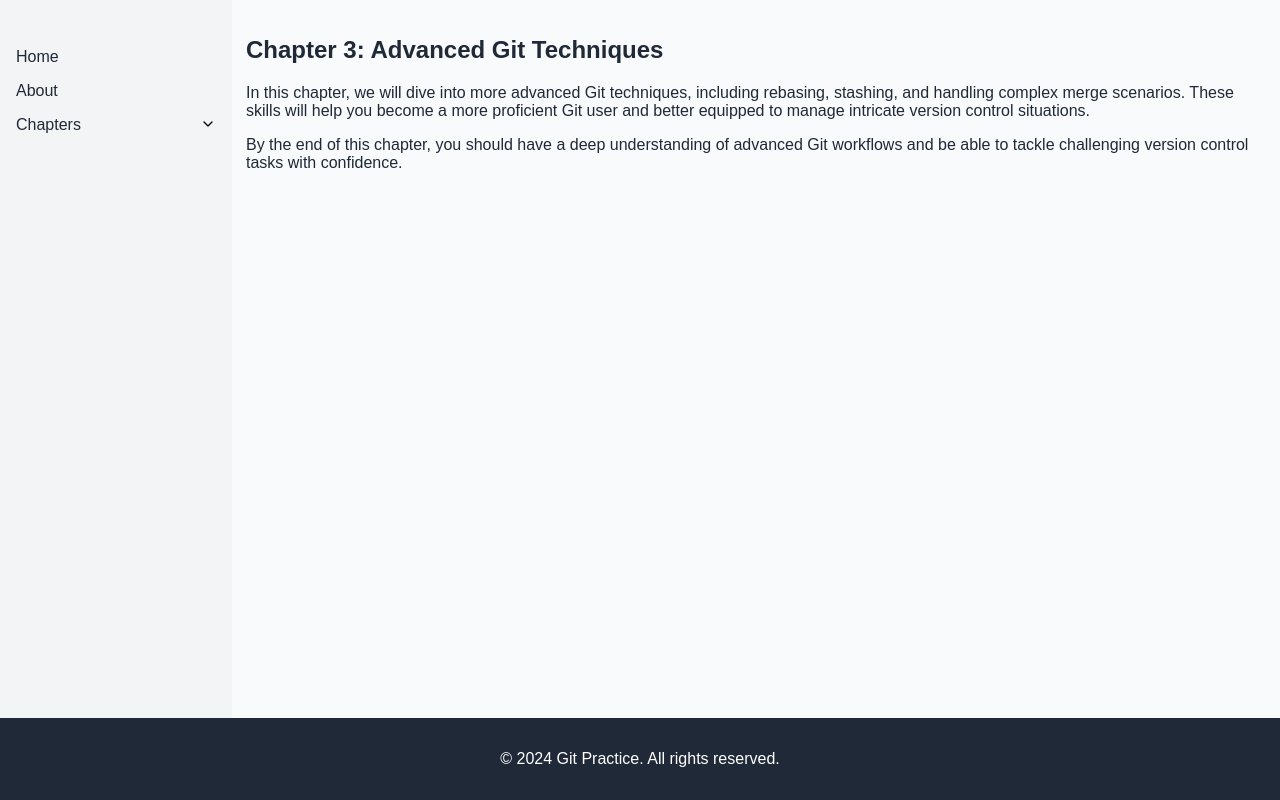
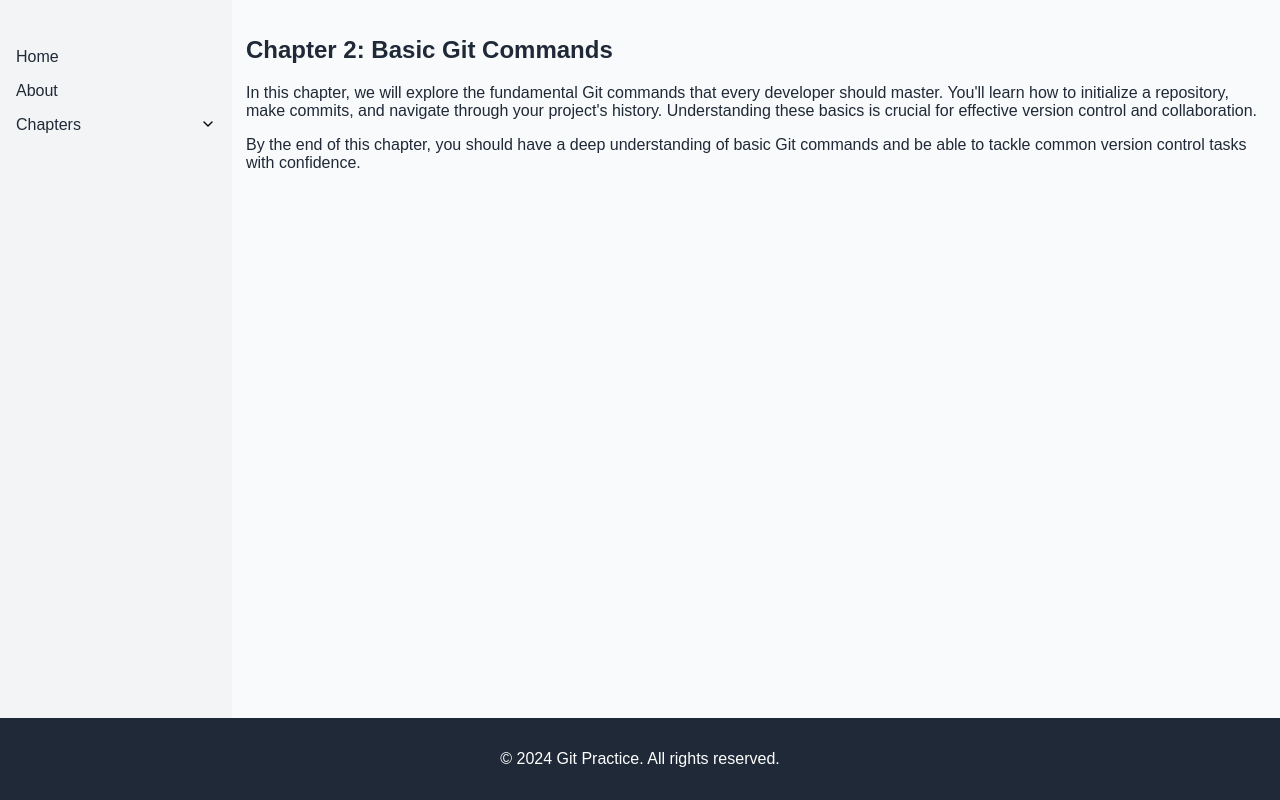
Before and after one commit to jaseemahmed/git-practice, a plain HTML site: page Chapters/chapter-2.html in a window 1280 px wide. Drawn offline with Linux system fonts and the light colour scheme.

Commit message:
bug: 13-duplicate content (#13)

```diff
--- a/Chapters/chapter-2.html
+++ b/Chapters/chapter-2.html
@@ -27,17 +27,17 @@
       </nav>
     </aside>
     <main class="site-content">
-      <h2>Chapter 3: Advanced Git Techniques</h2>
+      <h2>Chapter 2: Basic Git Commands</h2>
       <p>
-        In this chapter, we will dive into more advanced Git techniques,
-        including rebasing, stashing, and handling complex merge scenarios.
-        These skills will help you become a more proficient Git user and better
-        equipped to manage intricate version control situations.
+        In this chapter, we will explore the fundamental Git commands that every
+        developer should master. You'll learn how to initialize a repository,
+        make commits, and navigate through your project's history. Understanding
+        these basics is crucial for effective version control and collaboration.
       </p>
       <p>
         By the end of this chapter, you should have a deep understanding of
-        advanced Git workflows and be able to tackle challenging version control
-        tasks with confidence.
+        basic Git commands and be able to tackle common version control tasks
+        with confidence.
       </p>
     </main>
     <footer class="site-footer">
```
Also changed, not shown: index.html (+16 -2 lines), images/Introduction-To-GIT.webp (deleted), images/advanced git.jpg (deleted), images/advanced.jpg (added), images/commands.jpg (added), images/images.png (deleted), images/introduction.jpg (added).
